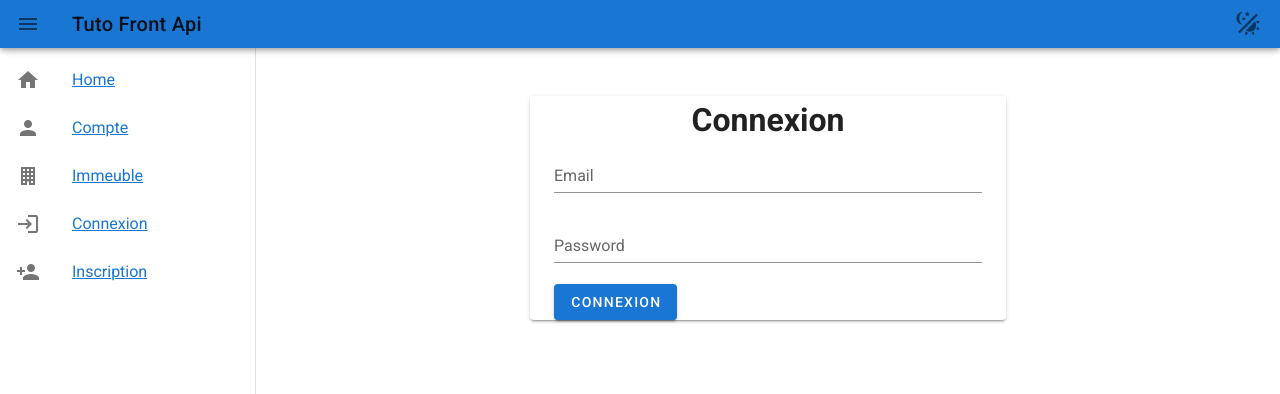
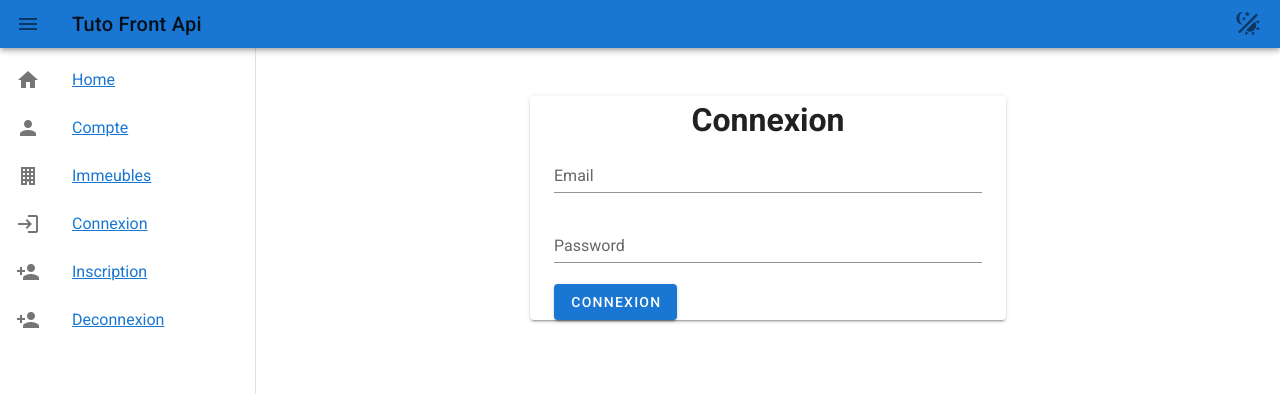
Before and after one commit to GauthierLory/tuto_front_api_gauthier, a Nuxt app: page /Login in a window 1280 px wide. Shown: the top 394 px of the page. Built offline with nearby package versions, Linux system fonts and the light colour scheme.

Commit message:
logged user

```diff
--- a/components/Immeuble.vue
+++ b/components/Immeuble.vue
@@ -37,7 +37,7 @@
             </tbody>
           </template>
         </v-simple-table>
-        <button @click="$fetch">Refresh</button>
+        <button @click="$fetch">Refresh    {{ user }} </button>
       </v-card>
     </v-col>
   </v-container>
@@ -47,13 +47,13 @@
   export default {
     data() {
       return {
-        immeubles: []
+        immeubles: [],
       }
     },
     async fetch() {
       this.immeubles = await fetch(
         'http://127.0.0.1:8000/api/immeubles'
       ).then(res => res.json())
-    }
+    },
   }
 </script>
--- a/components/Navbar.vue
+++ b/components/Navbar.vue
@@ -1,34 +1,77 @@
 <template>
   <v-list>
-        <v-list-item v-for="item in items" :key="item.text" link>
+        <v-list-item>
           <v-list-item-action>
-            <v-icon>{{ item.icon }}</v-icon>
+            <v-icon>mdi-home</v-icon>
           </v-list-item-action>
           <v-list-item-content>
             <v-list-item-title>
-              <NuxtLink :to="`${item.link}`">{{ item.text }}</NuxtLink>
+              <NuxtLink to="/">Home</NuxtLink>
+            </v-list-item-title>
+          </v-list-item-content>
+        </v-list-item>
+        <v-list-item>
+          <v-list-item-action>
+            <v-icon>mdi-account</v-icon>
+          </v-list-item-action>
+          <v-list-item-content>
+            <v-list-item-title>
+              <NuxtLink to="/users">Compte</NuxtLink>
+            </v-list-item-title>
+          </v-list-item-content>
+        </v-list-item>
+        <v-list-item>
+          <v-list-item-action>
+            <v-icon>mdi-office-building</v-icon>
+          </v-list-item-action>
+          <v-list-item-content>
+            <v-list-item-title>
+              <NuxtLink to="/immeuble">Immeubles</NuxtLink>
+            </v-list-item-title>
+          </v-list-item-content>
+        </v-list-item>
+        <v-list-item>
+          <v-list-item-action>
+            <v-icon>mdi-login</v-icon>
+          </v-list-item-action>
+          <v-list-item-content>
+            <v-list-item-title>
+              <NuxtLink to="/login">Connexion</NuxtLink>
+            </v-list-item-title>
+          </v-list-item-content>
+        </v-list-item>
+        <v-list-item>
+          <v-list-item-action>
+            <v-icon>mdi-account-plus</v-icon>
+          </v-list-item-action>
+          <v-list-item-content>
+            <v-list-item-title>
+              <NuxtLink to="/register">Inscription</NuxtLink>
+            </v-list-item-title>
+          </v-list-item-content>
+        </v-list-item>
+        <v-list-item>
+          <v-list-item-action>
+            <v-icon>mdi-account-plus</v-icon>
+          </v-list-item-action>
+          <v-list-item-content>
+            <v-list-item-title>
+              <NuxtLink to="/logout">Deconnexion</NuxtLink>
             </v-list-item-title>
           </v-list-item-content>
         </v-list-item>
       </v-list>
 </template>
 
-
-<style scoped>
-</style>
-{{ item.icon }}
 <script>
 export default {
-  data () {
-    return {
-      drawer: true,
-      items: [
-        { icon: 'mdi-home',link: '/' ,text: 'Home' },
-        { icon: 'mdi-account',link: '/users' ,text: 'Compte' },
-        { icon: 'mdi-office-building', link: '/immeuble', text: 'Immeuble' },
-        { icon: 'mdi-login', link:'/login', text: 'Connexion' },
-        { icon: 'mdi-account-plus', link:'/register', text: 'Inscription' },
-      ]
+  methods: {
+    async login() {
+      try {
+        await this.$auth.logout({ data: this.form})
+      } catch (e) {
+        console.log(e)
+      }
     }
   }
 }
--- a/nuxt.config.js
+++ b/nuxt.config.js
@@ -23,6 +23,7 @@ export default {
 
   // Plugins to run before rendering page: https://go.nuxtjs.dev/config-plugins
   plugins: [
+    './plugins/mixins/user',
   ],
 
   // Auto import components: https://go.nuxtjs.dev/config-components
@@ -49,19 +50,28 @@ export default {
           // type: 'Bearer'
         },
         user: {
-          property: 'user',
+          property: '',
           // autoFetch: true
         },
         endpoints: {
-          login: { url: 'http://127.0.0.1:8000/api/auth/login', method: 'post' },
-          logout: { url: 'http://127.0.0.1:8000/api/auth/logout', method: 'post' },
-          // user: { url: 'http://127.0.0.1:8000/api/auth/user', method: 'get' }
+          login: { url: 'http://127.0.0.1:8000/api/auth/login', method: 'post'},
+          logout: { url: 'http://127.0.0.1:8000/api/auth/logout', method: 'get' },
+          user: { url: 'http://127.0.0.1:8000/api/me', method: 'get' }
         }
       }
     }
   },
+  redirect : {
+      login: '/auth/login',
+      home: '/',
+      logout: '/auth/logout'
+    },
 
   axios: {
+  },
+
+  router: {
+    middleware: ['auth']
   },
 
   // Vuetify module configuration: https://go.nuxtjs.dev/config-vuetify
--- a/pages/Login.vue
+++ b/pages/Login.vue
@@ -50,7 +50,8 @@ export default {
   methods: {
     async login() {
       try {
-        await this.$auth.login({ data: this.form})
+        await this.$auth.loginWith('local',{ data: this.form})
+        console.log(this.$auth.user);
       } catch (e) {
         console.log(e)
       }
--- a/pages/index.vue
+++ b/pages/index.vue
@@ -1 +1,3 @@
-<template></template>
+<template>
+    <p>index page {{ authenticated }}</p>
+</template>
--- /dev/null
+++ b/plugins/mixins/user.js
@@ -0,0 +1,17 @@
+import Vue from 'vue'
+import {mapGetters} from 'vuex'
+
+    const User = {
+        install(Vue, options) {
+            Vue.mixin({
+                computed: {
+                    ...mapGetters({
+                        user: 'user',
+                        authenticated: 'authenticated'
+                    })
+                }
+            })
+        }
+    };
+
+    Vue.use(User);
--- a/store/index.js
+++ b/store/index.js
@@ -0,0 +1,9 @@
+export const getters = {
+    authenticated(state) {
+      return state.auth.loggedIn
+    },
+
+    user(state) {
+      return state.auth.user
+    }
+  }
```
Also changed, not shown: pages/Immeuble.vue (line endings or trailing spaces).
